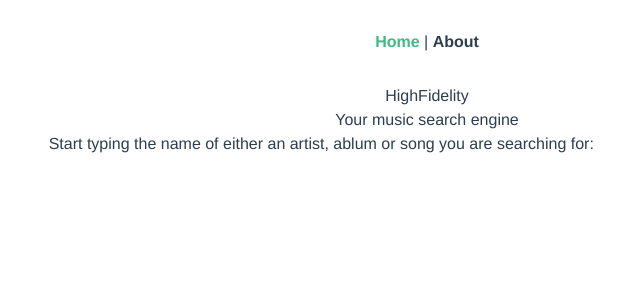
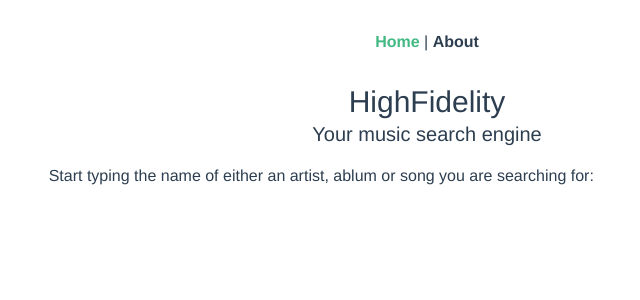
Before and after one commit to RSeidelsohn/HighFidelity, a Vue app: page / in a window 1280 px wide. Shown: the top 300 px of the page, without its empty margins (213-853 px from the left). Built offline with nearby package versions, Linux system fonts and the light colour scheme.

Commit message:
feat: Add style to home view

```diff
--- a/src/views/HomeView.vue
+++ b/src/views/HomeView.vue
@@ -12,8 +12,8 @@
 
 <template>
     <div class="home">
-        <h1>HighFidelity</h1>
-        <h2>Your music search engine</h2>
+        <h1 class="text-3xl">HighFidelity</h1>
+        <h2 class="text-xl mb-4">Your music search engine</h2>
 
         <SearchForm />
     </div>
```
